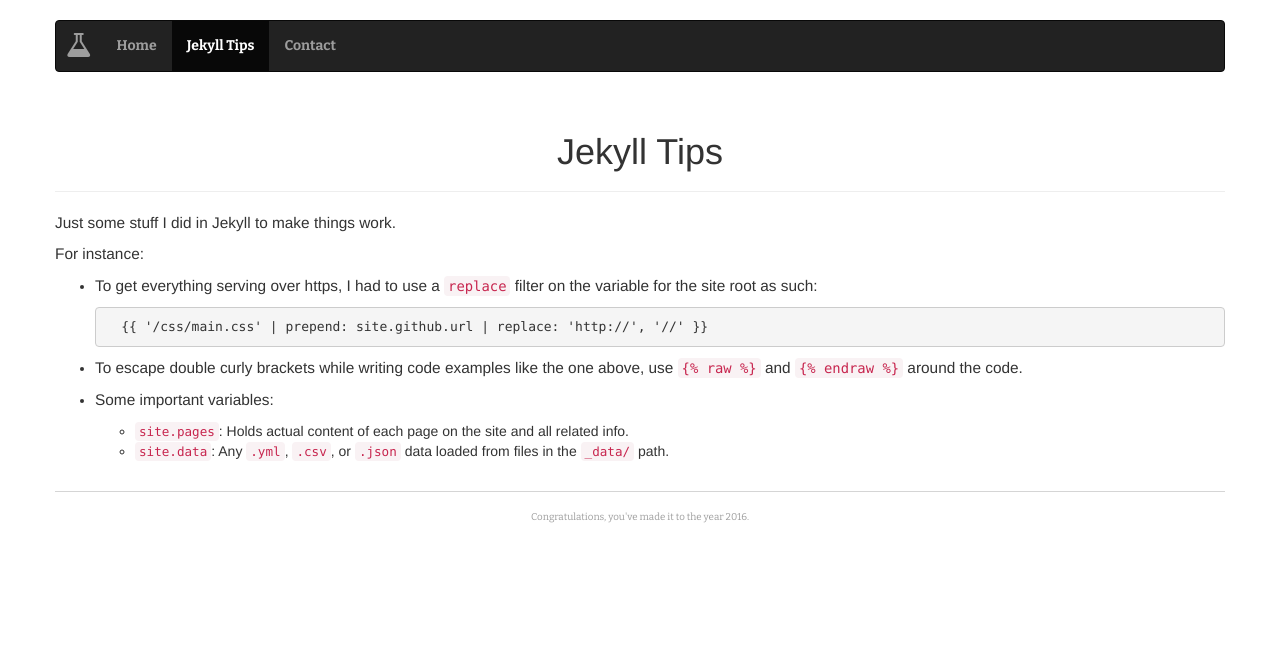
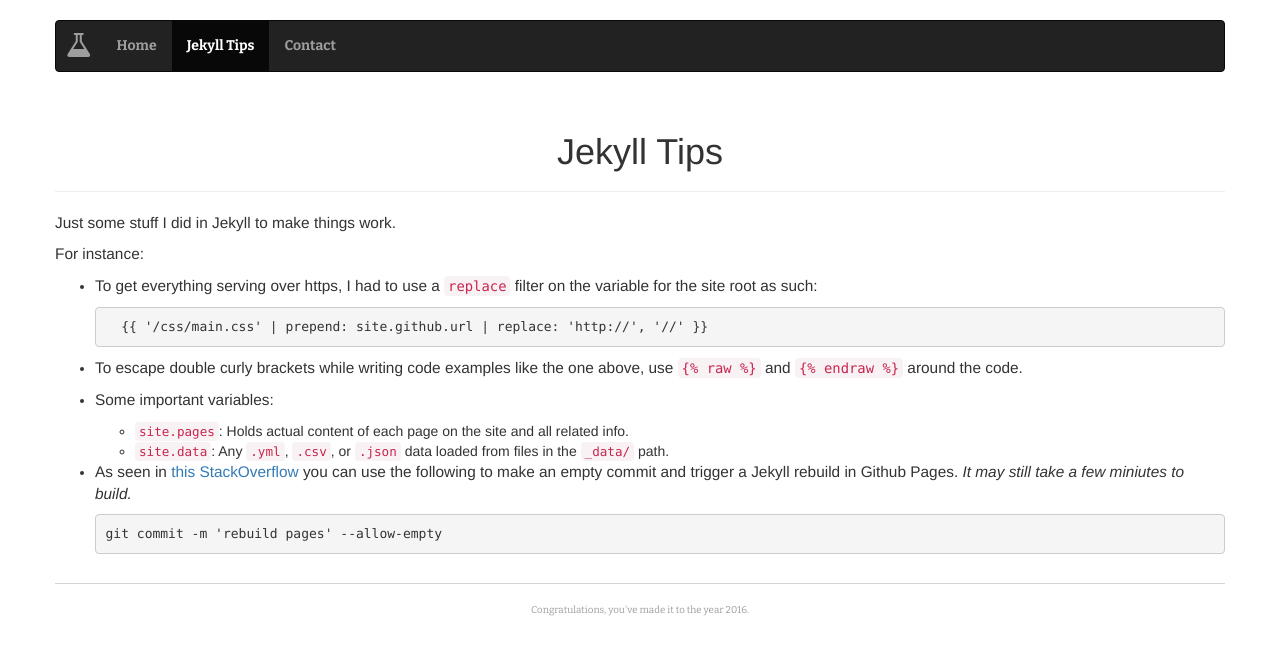
Before and after one commit to maskott/ghp-playground, a Jekyll site: the page built from tips/index.md, in a window 1280 px wide. Shown: the top 655 px of the page. Built offline with Jekyll 4.4.1, drawn with Linux system fonts in a browser that asks for light colours; nearby versions of some CDN libraries.

Commit message:
adding note about forcing rebuild with empty commits

````diff
--- a/tips/index.md
+++ b/tips/index.md
@@ -18,3 +18,8 @@
 
   - `site.pages`: Holds actual content of each page on the site and all related info.
   - `site.data`: Any `.yml`, `.csv`, or `.json` data loaded from files in the `_data/` path.
+
+- As seen in [this StackOverflow](http://stackoverflow.com/questions/24098792/how-to-force-github-pages-build) you can use the following to make an empty commit and trigger a Jekyll rebuild in Github Pages. *It may still take a few miniutes to build.*
+```sh
+git commit -m 'rebuild pages' --allow-empty
+```
````
